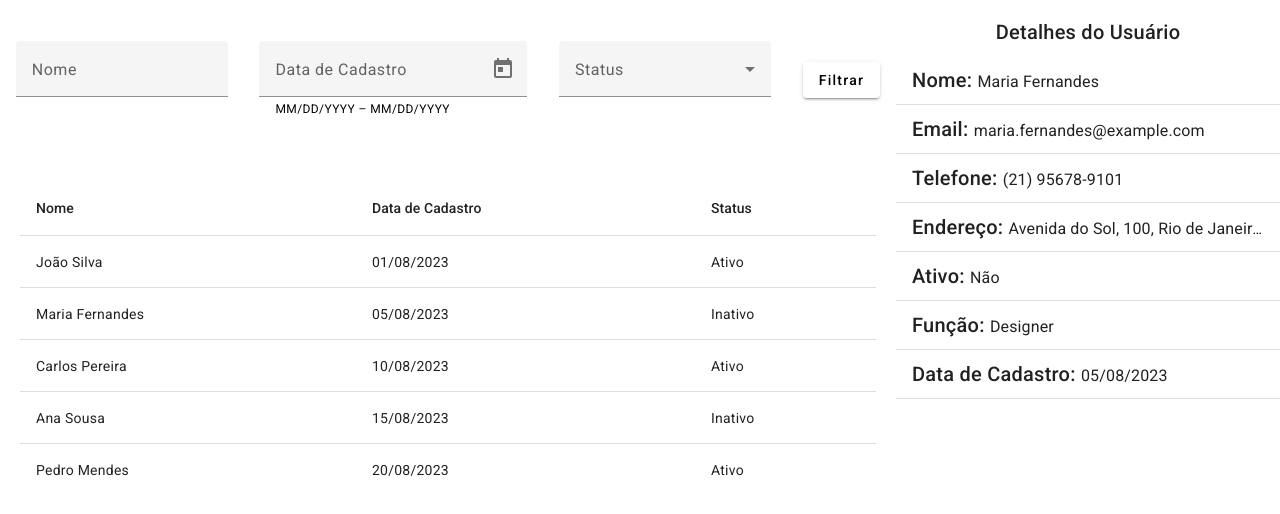
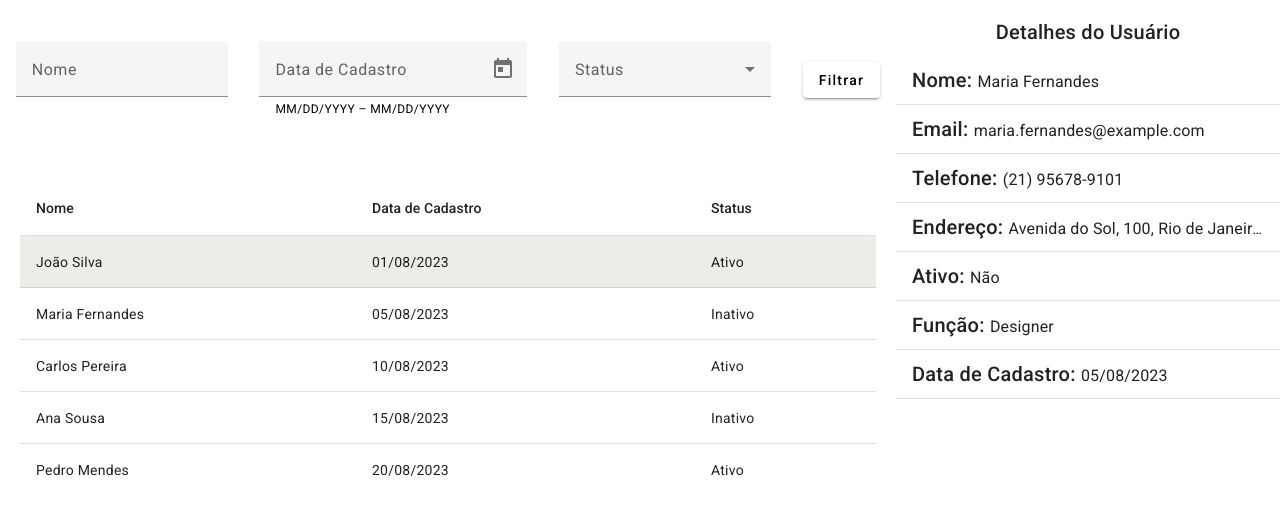
Before and after one commit to PedroHPAlmeida/filter-users-list-angular, an Angular app: page / in a window 1280 px wide. In both pictures the pointer is over the element 448 px from the left and 262 px from the top of the page. Shown: the top 514 px of the page. Built offline with nearby package versions, Linux system fonts and the light colour scheme.

Commit message:
feat: adiciona hover ao passar mouse por cima da linha da tabela

```diff
--- a/src/app/components/users-list/users-list.component.scss
+++ b/src/app/components/users-list/users-list.component.scss
@@ -7,3 +7,7 @@
         cursor: pointer;
     }
 }
+
+.mat-mdc-row:hover {
+    background-color: rgb(238, 236, 233);
+}
```
